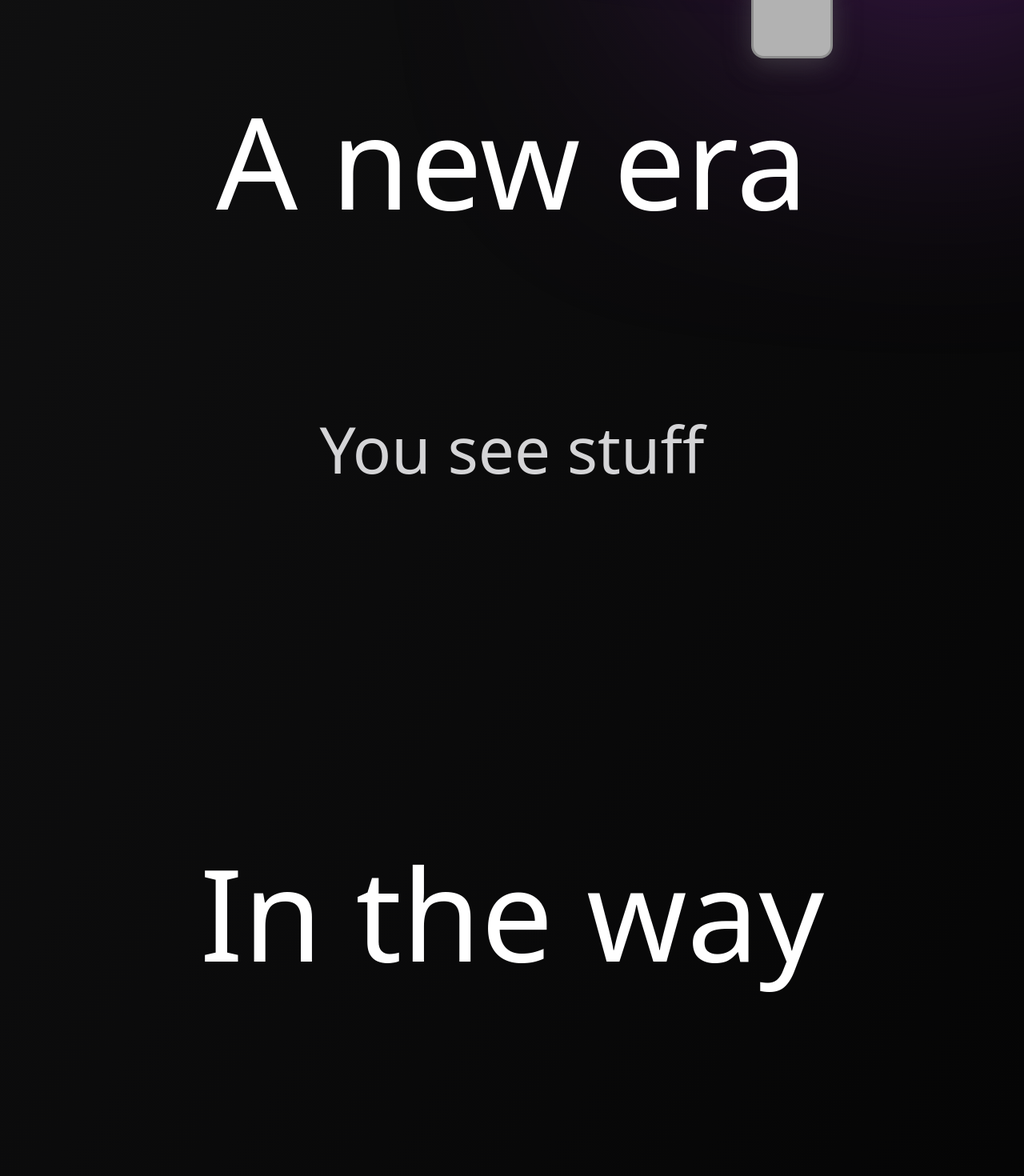
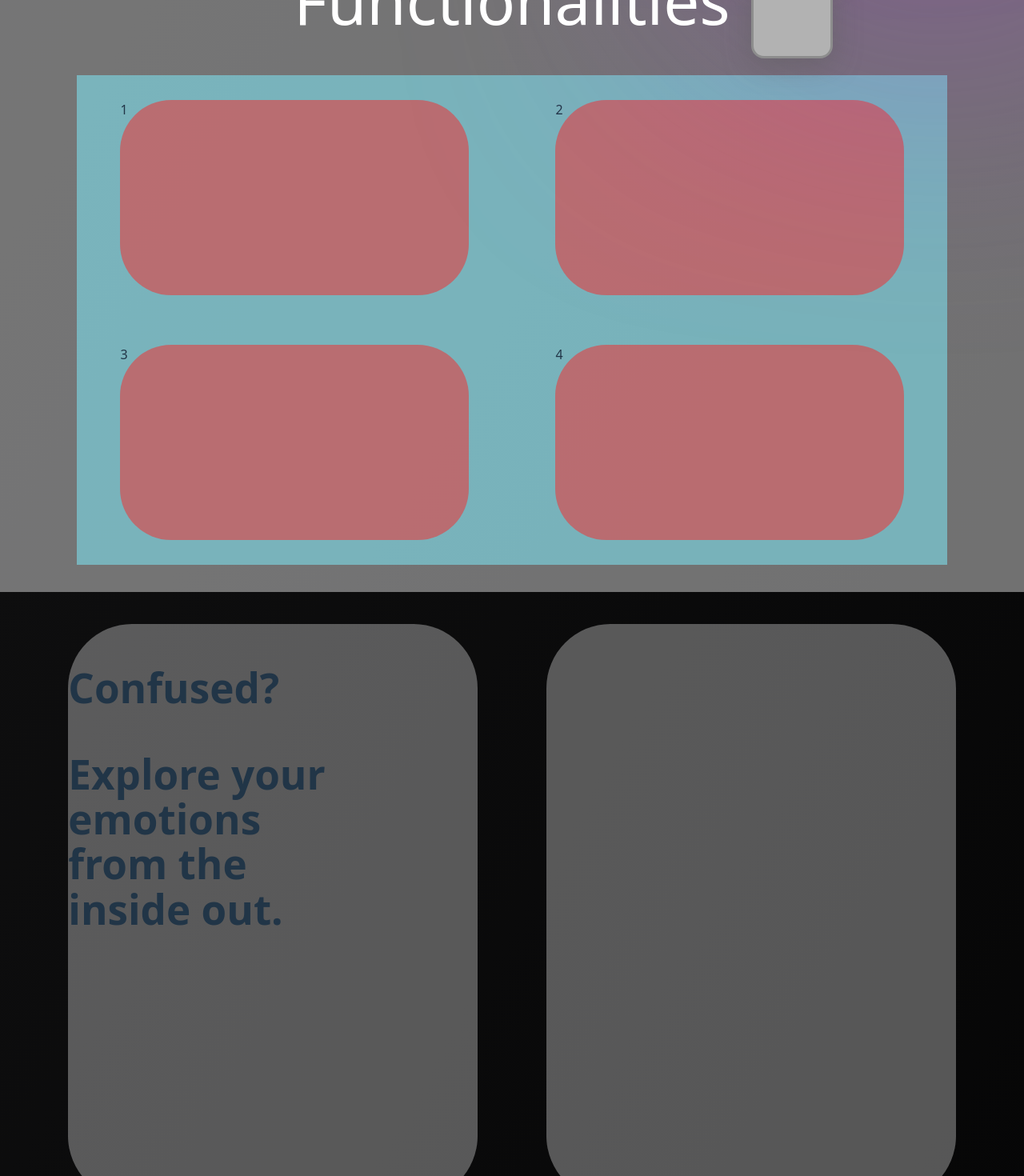
Before and after one commit to eduarell-cmd/mAIntegrador, a React (Vite) app in the folder frontend_web/: page / in a window 1280 px wide. Shown: the part 860-2330 px from the top of the page at 80% size. Built offline with nearby package versions, Linux system fonts and the light colour scheme.

Commit message:
Grid strcuture of functionalities section and more components

```diff
--- /dev/null
+++ b/frontend_web/src/small_components/Confused.css
@@ -0,0 +1,23 @@
+.confused-section {
+    height: 90%;
+    width: 100%;
+    display: flex;
+    justify-content: space-evenly;
+    align-items: center;
+    flex-direction: row;
+}
+
+.c-titles {
+    width: 40%;
+    height: 100%;
+    text-align: start;
+}
+
+.img-mirror {
+    height: 100%; width: 40%;
+}
+
+.c-titles, .img-mirror {
+    background-color: rgba(255, 255, 255, 0.323);
+    border-radius: 10vh;
+}
--- /dev/null
+++ b/frontend_web/src/small_components/Confused.jsx
@@ -0,0 +1,19 @@
+import React from 'react'
+import './Confused.css'
+
+export const Confused = () => {
+  return (
+    <section className='confused-section'>
+        <div className="c-titles">
+            <h1>Confused?</h1>
+            <h1>
+                Explore your <br />
+                emotions <br />
+                from the <br />
+                inside out.
+            </h1>
+        </div>
+        <div className="img-mirror"></div>
+    </section>
+  )
+}
--- a/frontend_web/src/small_components/Functionalities.css
+++ b/frontend_web/src/small_components/Functionalities.css
@@ -0,0 +1,30 @@
+.fun-grid {
+    display: grid;
+    grid-template-rows:15% auto;
+    height: 100%; width: 100%;
+    background-color: rgba(255, 255, 255, 0.425);
+    align-items: center;
+    justify-items: center;
+}
+
+.funTitle {
+    font-size: 5rem;
+    font-weight: 400;
+}
+
+.gridFourElements {
+    display: grid;
+    grid-template-columns: 1fr 1fr;
+    grid-template-rows: 1fr 1fr;
+    align-items: center;
+    justify-items: center;
+    height: 90%;
+    width: 85%;
+    background-color: rgba(127, 240, 255, 0.514);
+}
+
+.elementSquare {
+    height: 80%; width: 80%;
+    background-color: rgba(255, 32, 32, 0.479);
+    border-radius: 8vh;
+}
--- a/frontend_web/src/small_components/Functionalities.jsx
+++ b/frontend_web/src/small_components/Functionalities.jsx
@@ -0,0 +1,16 @@
+import React from 'react'
+import './Functionalities.css'
+
+export const Functionalities = () => {
+  return (
+    <div className='fun-grid'>
+        <h1 className='title funTitle'>Functionalities</h1>
+        <div className="gridFourElements">
+            <div className="elementSquare square1">1</div>
+            <div className="elementSquare square2">2</div>
+            <div className="elementSquare square3">3</div>
+            <div className="elementSquare square4">4</div>
+        </div>
+    </div>
+  )
+}
--- a/frontend_web/src/small_components/HeaderLanding.jsx
+++ b/frontend_web/src/small_components/HeaderLanding.jsx
@@ -6,11 +6,11 @@ export const HeaderLanding = () => {
   return (
     <div className='header'>
 
-            <a>M.AI</a>
+            <a href='#1'>M.AI</a>
             <li>
                 <div className='sections'>
-                    <a>Functionalities</a>
-                    <a>How it works</a>
+                    <a href='#2'>Functionalities</a>
+                    <a href='#3'>How it works</a>
                     <a>Team</a>
                 </div>
             </li>
--- a/frontend_web/src/view_components/Orbit.css
+++ b/frontend_web/src/view_components/Orbit.css
@@ -1,5 +1,6 @@
 html {
   overflow-x: hidden;
+  scroll-behavior: smooth;
 }
 
 body {
--- a/frontend_web/src/view_components/Orbit.jsx
+++ b/frontend_web/src/view_components/Orbit.jsx
@@ -3,6 +3,8 @@ import './Orbit.css';
 import NextButton from '../small_components/next_button';
 import { HeaderLanding } from '../small_components/HeaderLanding';
 import { HomeLanding } from '../small_components/HomeLanding';
+import { Functionalities } from '../small_components/Functionalities';
+import { Confused } from '../small_components/Confused';
 
 export default function Orbit() {
   // Referencias a los elementos que mueves por JS
@@ -130,14 +132,20 @@ export default function Orbit() {
       <section id="1">
         <HomeLanding />
       </section>
+      <section id='2'>
+        <Functionalities />
+      </section>
+      <section id='3'>
+        <Confused />
+      </section>
 
       {/* Secciones 2 a 5 */}
-        {[2, 3, 4, 5].map(n => (
+        {[3, 4, 5].map(n => (
           <section key={n} id={`${n}`}>
             <h1 className="title interactive">
               {['A new era', 'In the way', 'Welcome to', 'mirrOS'][n - 2]}
             </h1>
-            {n === 2 && <h3 className="subtitle interactive">You see stuff</h3>}
+            {n === 3 && <h3 className="subtitle interactive">You see stuff</h3>}
           </section>
         ))}
     </>
```
